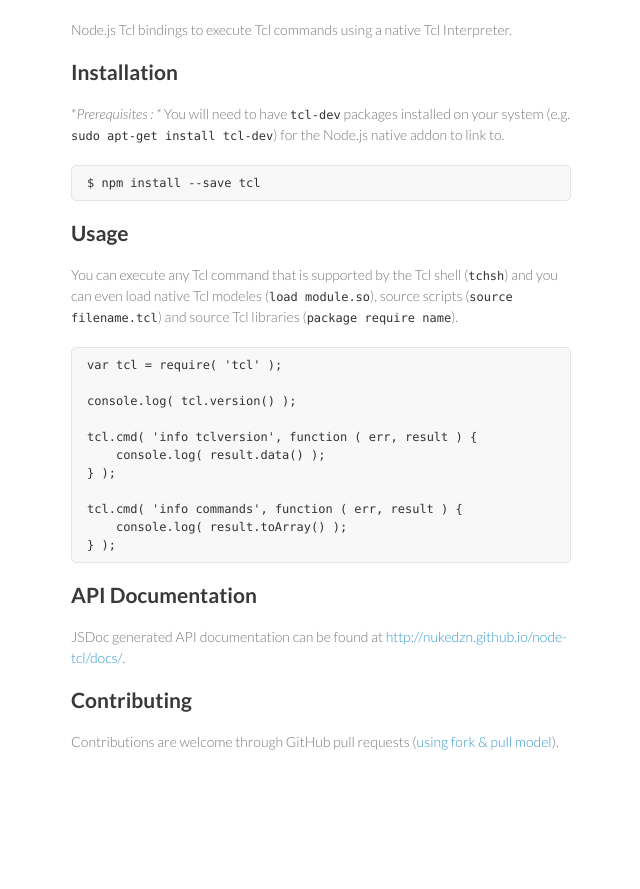
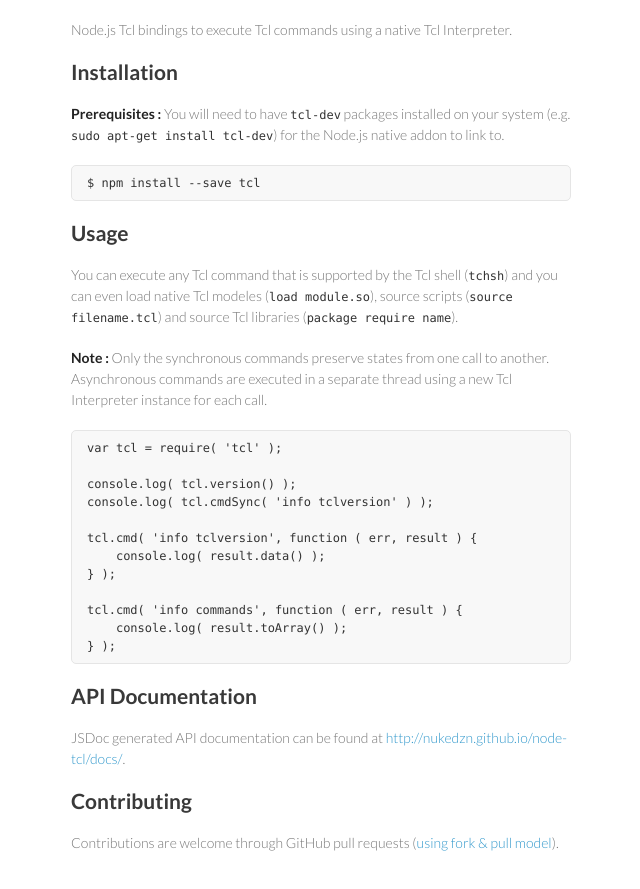
Before and after one commit to nukedzn/node-tcl, a plain HTML site: page index.html in a window 1280 px wide. Shown: the part 1635-2524 px from the top of the page, without its empty margins (499-1139 px from the left). Before the commit the page ends 2457 px from the top, so only its background shows below. Drawn offline with Linux system fonts and the light colour scheme.

```diff
--- a/index.html
+++ b/index.html
@@ -42,7 +42,7 @@
 <h2>
 <a id="installation" class="anchor" href="#installation" aria-hidden="true"><span class="octicon octicon-link"></span></a>Installation</h2>
 
-<p>*<em>Prerequisites : *</em> You will need to have <code>tcl-dev</code> packages installed on
+<p><strong>Prerequisites :</strong> You will need to have <code>tcl-dev</code> packages installed on
 your system (e.g. <code>sudo apt-get install tcl-dev</code>) for the Node.js native addon
 to link to.</p>
 
@@ -55,9 +55,14 @@
 and you can even load native Tcl modeles (<code>load module.so</code>), source scripts
 (<code>source filename.tcl</code>) and source Tcl libraries (<code>package require name</code>).</p>
 
+<p><strong>Note :</strong> Only the synchronous commands preserve states from one call to another.
+Asynchronous commands are executed in a separate thread using a new Tcl Interpreter
+instance for each call.</p>
+
 <div class="highlight highlight-js"><pre><span class="pl-k">var</span> tcl <span class="pl-k">=</span> <span class="pl-c1">require</span>( <span class="pl-s"><span class="pl-pds">'</span>tcl<span class="pl-pds">'</span></span> );
 
 <span class="pl-en">console</span><span class="pl-c1">.log</span>( tcl.<span class="pl-c1">version</span>() );
+<span class="pl-en">console</span><span class="pl-c1">.log</span>( tcl.cmdSync( <span class="pl-s"><span class="pl-pds">'</span>info tclversion<span class="pl-pds">'</span></span> ) );
 
 tcl.cmd( <span class="pl-s"><span class="pl-pds">'</span>info tclversion<span class="pl-pds">'</span></span>, <span class="pl-k">function</span> ( <span class="pl-smi">err</span>, <span class="pl-smi">result</span> ) {
     <span class="pl-en">console</span><span class="pl-c1">.log</span>( result.<span class="pl-c1">data</span>() );
```
Also changed, not shown: params.json (+1 -1 lines).
